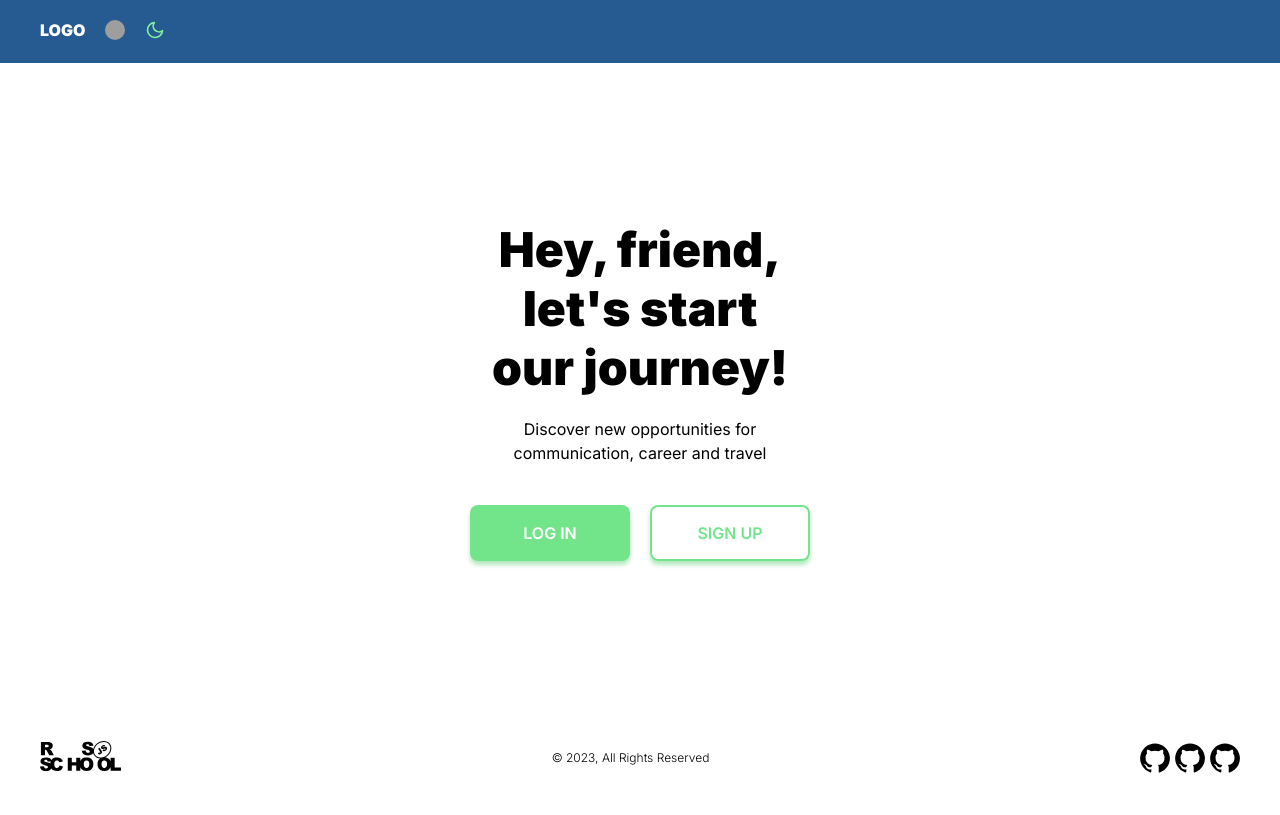
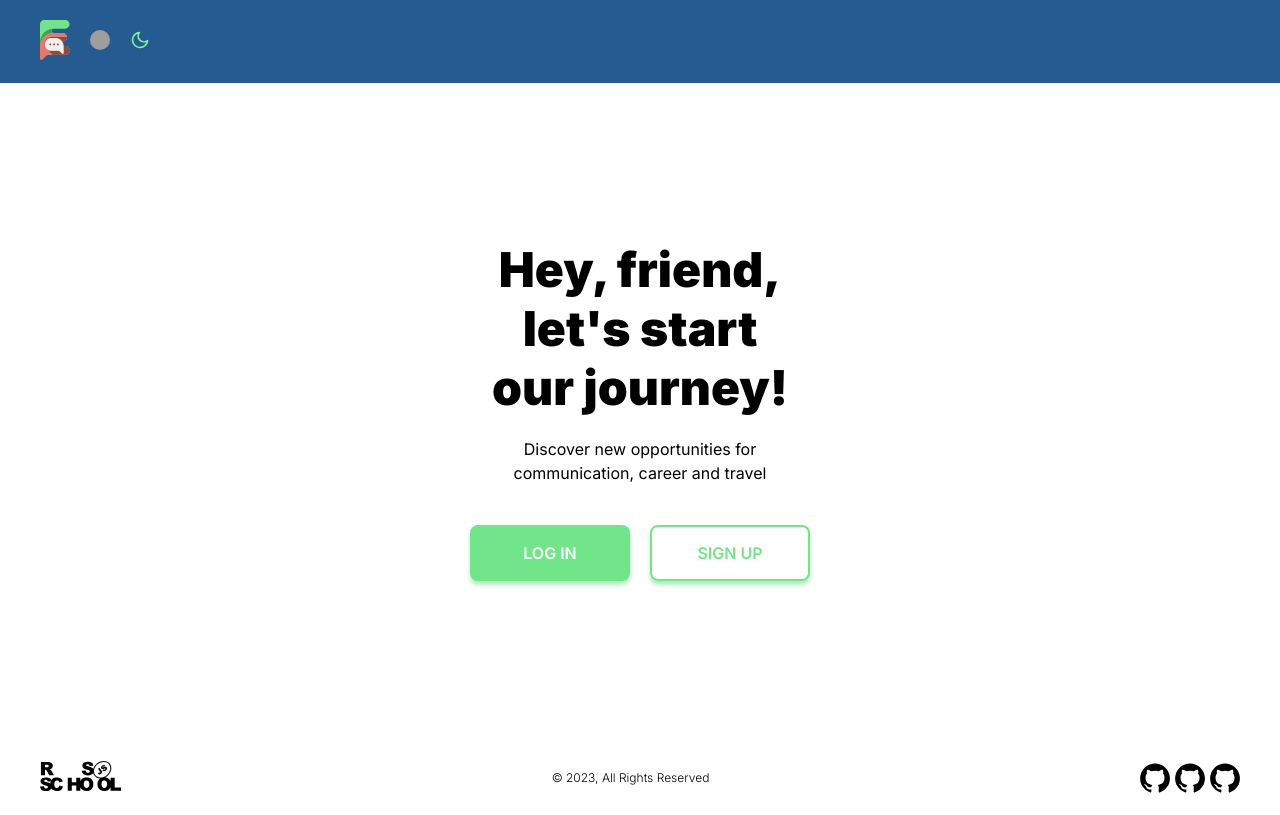
Before and after one commit to gsidnick/rsclone, a React (Create React App) app: page / in a window 1280 px wide. Built offline with nearby package versions, Linux system fonts and the light colour scheme; no server answers; grey boxes are pictures that could not be loaded.

Commit message:
refactor: add logo

```diff
--- a/src/components/Header/Header.tsx
+++ b/src/components/Header/Header.tsx
@@ -7,6 +7,7 @@ import useStores from '../../hooks/useStores';
 import { observer } from 'mobx-react-lite';
 import ruImage from '../../images/ru.svg';
 import enImage from '../../images/en.svg';
+import logo from '../../images/logo.svg';
 
 function Header() {
   const { themeStore } = useStores();
@@ -35,7 +36,7 @@ function Header() {
       <div className="header__container">
         <div className="header__left-bar">
           <Link className="header__logo" to="/">
-            LOGO
+            <img className="header__logo-image" src={logo} alt="" />
           </Link>
           <div className="header__options">
             <img className="header__button-lang" src={langImage} onClick={changeButton} alt="" />
```
Also changed, not shown: src/images/logo.svg (added).
